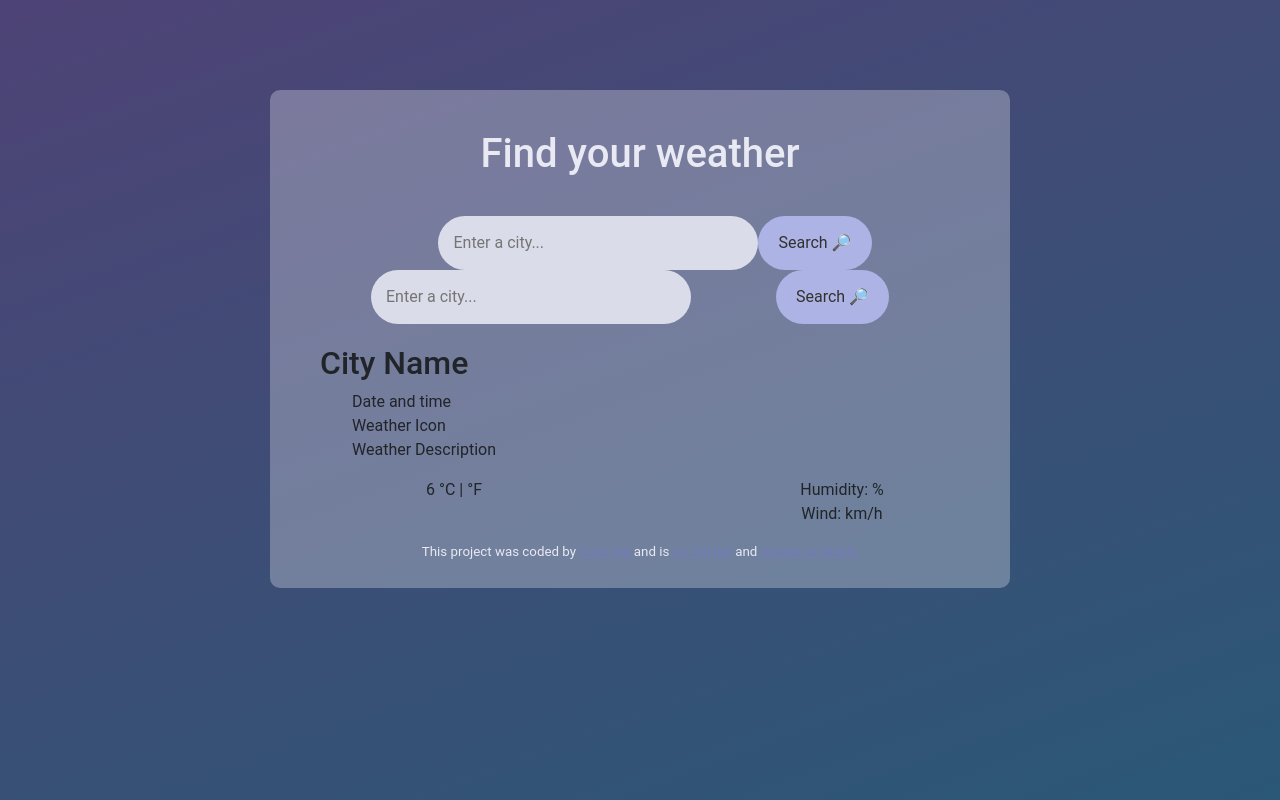
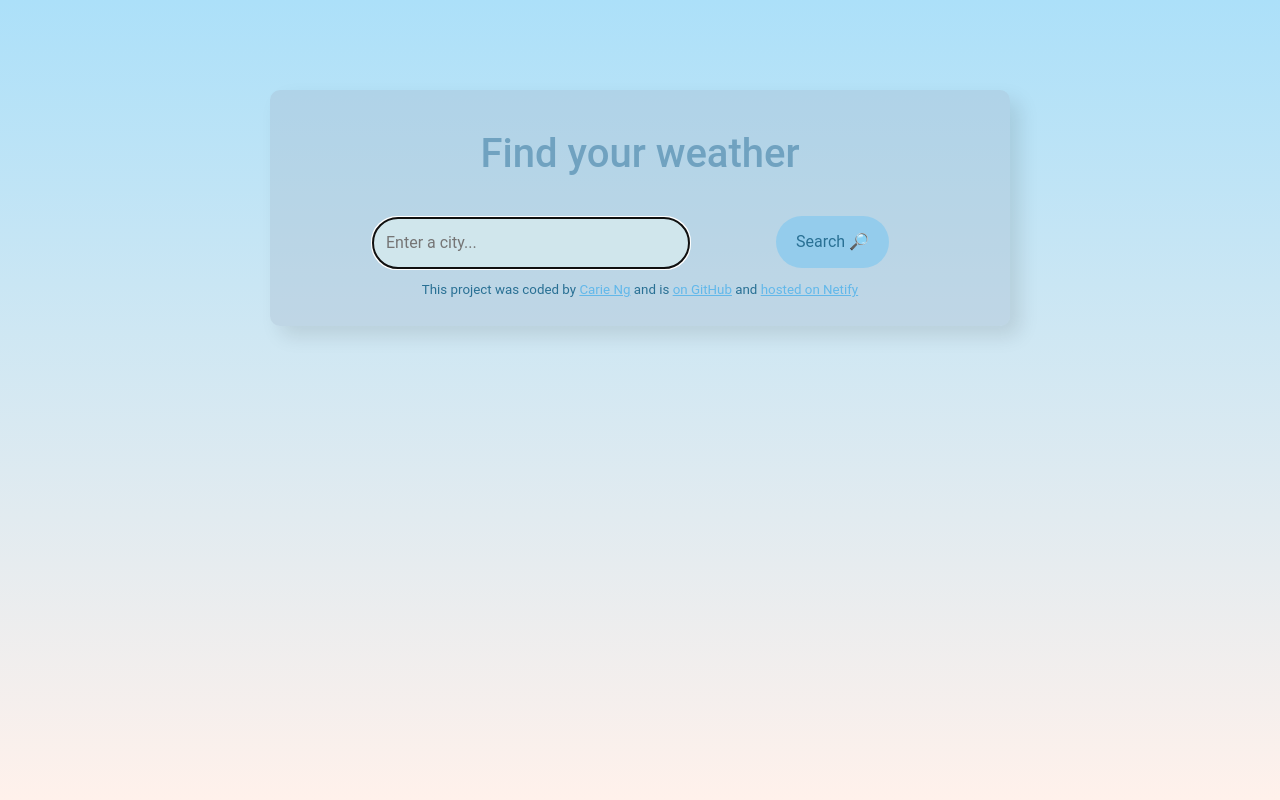
Before and after one commit to LilithVinter/Weather-App, a React (Create React App) app: page / in a window 1280 px wide. Built offline with nearby package versions, Linux system fonts and the light colour scheme; the HTML template or start-up script is replaced by a standard one.

Commit message:
api intergration (displaying data)

```diff
--- a/src/App.js
+++ b/src/App.js
@@ -4,7 +4,6 @@ import "./styles.css";
 
 import Header from "./components/Header";
 import Footer from "./components/Footer";
-import Search from "./components/SearchEngine";
 import Weather from "./components/Weather";
 
 export default function App() {
@@ -12,7 +11,6 @@ export default function App() {
     <div className="App">
       <div className="container">
         <Header />
-        <Search />
         <Weather/>
         <Footer />
       </div>
--- a/src/components/SearchEngine.js
+++ /dev/null
@@ -1,62 +0,0 @@
-import React, { useState } from "react";
-import axios from "axios";
-
-export default function SearchEngine(props) {
-  let [city, setCity] = useState(" ");
-  let [loaded, setLoaded] = useState(false);
-  const [weather, setWeather] = useState({});
-
-  function displayWeather(response) {
-    setLoaded(true);
-    setWeather({
-      temperature: response.data.main.temp,
-      wind: response.data.wind.speed,
-      humidity: response.data.main.humidity,
-      icon: `http://openweathermap.org/img/wn/${response.data.weather[0].icon}@2x.png`,
-      description: response.data.weather[0].description,
-    });
-  }
-  function onSubmit(event) {
-    event.preventDefault();
-    let APIkey = "0efb4fc16a9ed98dc0b3aafd8491d6ad";
-    let url = `https://api.openweathermap.org/data/2.5/weather?q=${city}&appid=${APIkey}&units=metric`;
-    axios.get(url).then(displayWeather);
-  }
-
-  function updateCity(event) {
-    setCity(event.target.value);
-  }
-
-  let form = (
-    <form id="search-form" onSubmit={onSubmit}>
-      <input
-        type="search"
-        placeholder="Enter a city..."
-        required
-        className="search-input"
-        id="search-input"
-        onChange={updateCity}
-      />
-      <input type="submit" value="Search 🔎" className="search-button" />
-    </form>
-  );
-
-  if (loaded) {
-    return (
-      <div>
-        {form}
-        <ul>
-          <li>Temperature: {Math.round(weather.temperature)}°C</li>
-          <li>Description: {weather.description}</li>
-          <li>Humidity: {weather.humidity}%</li>
-          <li>Wind: {weather.wind}km/h</li>
-          <li>
-            <img src={weather.icon} alt={weather.description} />
-          </li>
-        </ul>
-      </div>
-    );
-  } else {
-    return form;
-  }
-}
--- a/src/components/Weather.js
+++ b/src/components/Weather.js
@@ -1,9 +1,38 @@
-import React from "react";
+import React, { useState } from "react";
+import axios from "axios";
 
-export default function Weather(){
-  return (
-    <div className="weather">
-      <form form id="search-form">
+export default function Weather() {
+  let [city, setCity] = useState(" ");
+  let [loaded, setLoaded] = useState(false);
+  const [information, setInformation] = useState({});
+
+  function displayWeather(response) {
+    setLoaded(true);
+    setInformation({
+      temperature: response.data.main.temp,
+      wind: response.data.wind.speed,
+      humidity: response.data.main.humidity,
+      icon: `http://openweathermap.org/img/wn/${response.data.weather[0].icon}@2x.png`,
+      description: response.data.weather[0].description,
+      city: response.data.name,
+      country: response.data.sys.country,
+    });
+    console.log(response.data);
+  }
+
+  function onSubmit(event) {
+    event.preventDefault();
+    let APIkey = "0efb4fc16a9ed98dc0b3aafd8491d6ad";
+    let url = `https://api.openweathermap.org/data/2.5/weather?q=${city}&appid=${APIkey}&units=metric`;
+    axios.get(url).then(displayWeather);
+  }
+
+  function updateCity(event) {
+    setCity(event.target.value);
+  }
+
+  let form = (
+    <form form id="search-form" onSubmit={onSubmit}>
       <div className="row">
         <div className="col-8">
           <input
@@ -12,6 +41,8 @@ export default function Weather(){
             required
             className="search-input"
             id="search-input"
+            autoFocus="on"
+            onChange={updateCity}
           />
         </div>
         <div className="col-1">
@@ -19,23 +50,68 @@ export default function Weather(){
         </div>
       </div>
     </form>
+  );
+
+  if (loaded) {
+    return (
+      <div className="weather">
+        <form form id="search-form" onSubmit={onSubmit}>
+          <div className="row">
+            <div className="col-8">
+              <input
+                type="search"
+                placeholder="Enter a city..."
+                required
+                className="search-input"
+                id="search-input"
+                autoFocus="on"
+              />
+            </div>
+            <div className="col-1">
+              <input
+                type="submit"
+                value="Search 🔎"
+                className="search-button"
+              />
+            </div>
+          </div>
+        </form>
         <div className="information">
-        <h2> City Name </h2>
-        <ul>
-          <li> Date and time </li>
-          <li> Weather Icon </li>
-          <li> Weather Description </li>
-        </ul>
+          <h2 className="cityName">
+            {" "}
+            {information.city} , {information.country}{" "}
+          </h2>
+          <div className="row">
+            <div className="col-6">
+              <div className="weatherGraphic">
+                <img src={information.icon} alt={information.description} />
+                <p> {information.description}</p>
               </div>
+            </div>
+            <div className="col-6">
+              <p> date </p>
+            </div>
+          </div>
+          <div className="weatherDescription">
             <div className="row">
-        <div className="col-6">6 °C | °F</div>
               <div className="col-6">
-          <ul>
-            <li>Humidity: %</li>
-            <li>Wind: km/h</li>
+                <span className="temperature">
+                  {Math.round(information.temperature)}
+                </span>
+                <span className="temperatureUnit">°C </span>
+              </div>
+              <div className="col-6">
+                <ul className="additionalInfo">
+                  <li>Humidity: {information.humidity} %</li>
+                  <li>Wind: {information.wind} km/h</li>
                 </ul>
               </div>
             </div>
           </div>
+        </div>
+      </div>
     );
+  } else {
+    return form;
   }
+}
--- a/src/styles.css
+++ b/src/styles.css
@@ -1,5 +1,5 @@
 body {
-  background: linear-gradient(-20deg, #2b5876 0%, #4e4376 100%) fixed;
+  background: linear-gradient(to top, #fff1eb 0%, #ace0f9 100%) fixed;
   font-family: "Roboto", sans-serif;
 }
 .App {
@@ -7,31 +7,31 @@ body {
   margin: 60px auto;
   padding: 30px;
   border-radius: 10px;
+  color: #297094;
 }
 
 .container {
-  max-width: 800px;
-  background-color: #e8e9f351;
+  background-color: #a6bacc5c;
   border-radius: 10px;
   padding: 10px;
+  box-shadow: 10px 10px 20px rgba(0, 0, 0, 0.1);
 }
 
 a {
-  color: #737bb9;
+  color: #62b8ea;
 }
 
 header {
   padding: 30px;
-  color:#e8e9f3;
+  color:#70a2c0;
   text-align: center;
 }
 
 .search-form {
   width:800px;
-
 }
 .search-input {
-  background-color: #e8e9f3e3;
+  background-color: #d0e6ec;
   border: none;
   color: #605e5c;
   font-size: 16px;
@@ -43,32 +43,81 @@ header {
 
 .search-button {
   font-size: 16px;
-  background-color: #adb4e5;
-  color: #33312f;
+  background-color: #94ccec;
+  color: #297094;
   border: none;
-  padding: 15px 20px;
+  padding: 14px 20px;
   border-radius: 50px;
   transition: 0.2ms ease-in-out;
 }
 .search-button:hover {
   cursor: pointer;
-  background-color: #737bb9;
+  background-color: #297094;
   color: #e8e9f3;
-  border: 2px groove #e8e9f3;
+  border: 2px solid #e8e9f3;
+}
+
+.cityName {
+  color:#605e5c;
+  font-weight:medium;
+  margin-left: 40px;
+  text-align: left;
+  margin-left: 100px;
+}
+
+small {
+  color: #605e5c;
+  line-height: 2.5;
 }
 
 .information{
-  text-align: left;
-  padding-top: 20px;
-  padding-left: 40px;
+  padding-top: 10px;
+  text-align: center;
+}
 
-}
 ul {
   list-style: none;
   line-height: 1.5;
 }
 
+.weather img{
+  height:80px;
+  margin-bottom: -10px;
+  margin-top: -20px;
+}
+
+.weatherGraphic{
+  text-align: left;
+  margin-left: 120px;
+}
+.weatherDescription{
+  background-color: #87c2f33b;
+  border-radius: 0px;
+  width:auto;
+  margin: 0 20 0 20;
+  padding: 20px;
+  height: 80px;
+}
+
+
+.temperature{
+  font-size: 50px;
+  font-weight: medium;
+  line-height:0.8;
+}
+
+.temperatureUnit{
+  font-size: small;
+  position:relative;
+  top:-25px;
+}
+
+.additionalInfo{
+  text-align: left;
+}
+
 footer {
   font-size: smaller;
-  color: #e8e9f3;
+  color: #297094;
+  margin-top: 10px;
 }
```
Lines whose indentation alone changed are shown as unchanged.
